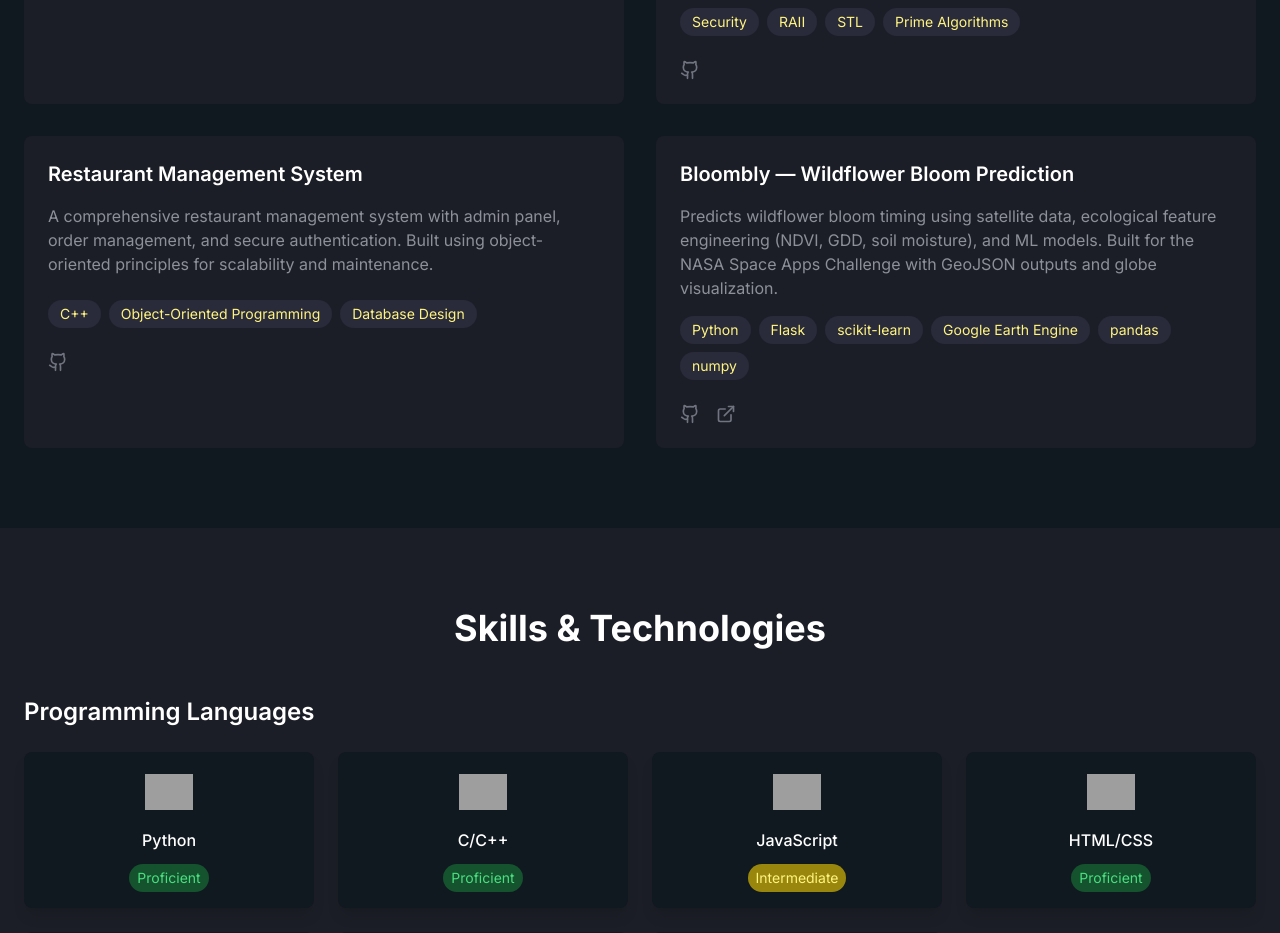
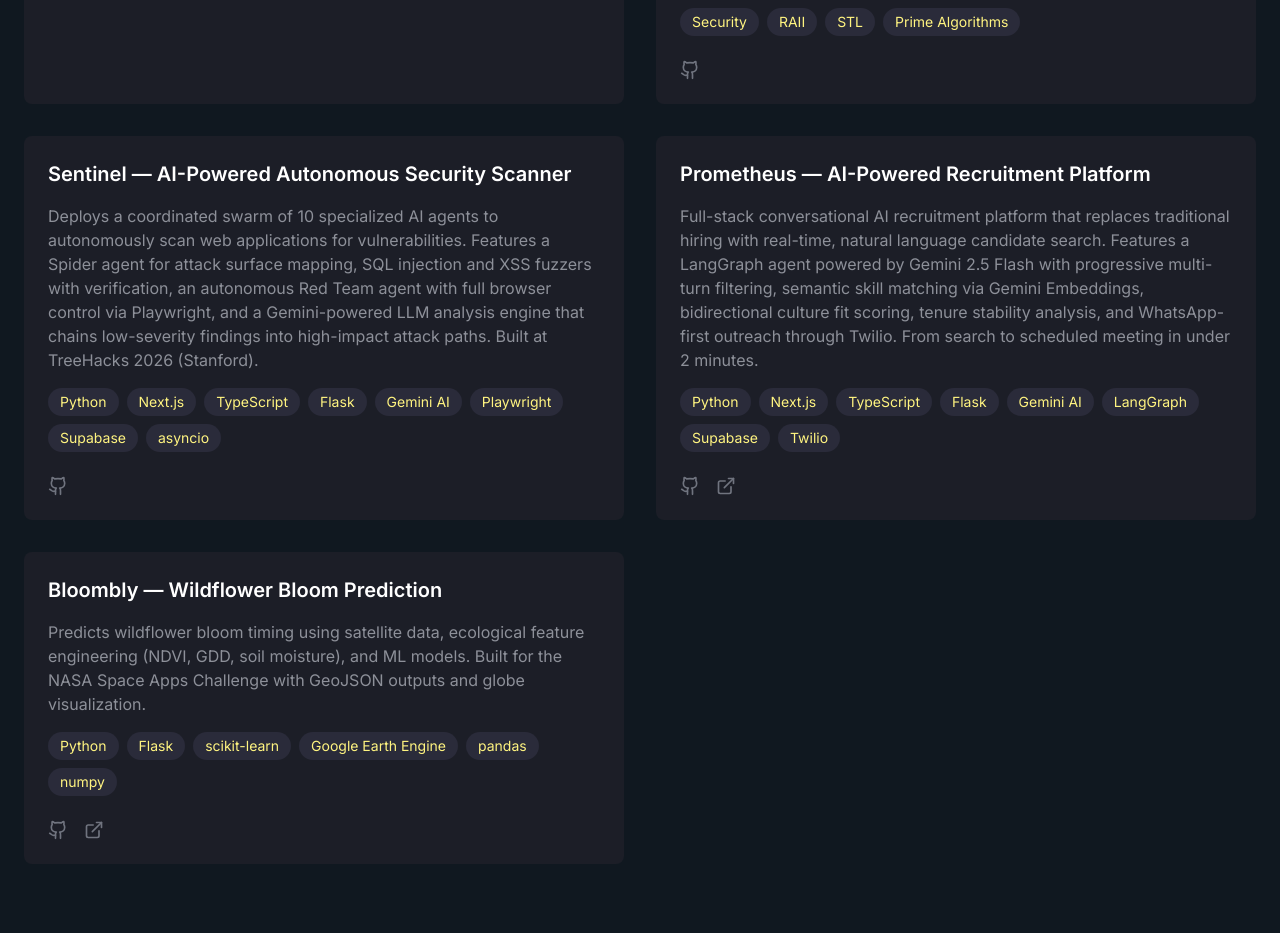
Before and after one commit to KIKW12/EA_Portfolio, a Next.js app: page / in a window 1280 px wide. Shown: the part 3800-4733 px from the top of the page. Built offline with nearby package versions, Linux system fonts and the light colour scheme; no server answers; grey boxes are pictures that could not be loaded.

Commit message:
update: new projects

```diff
--- a/components/sections/Projects.tsx
+++ b/components/sections/Projects.tsx
@@ -28,10 +28,17 @@ const projects: Project[] = [
     github: "https://github.com/KIKW12/Password-Generator-CPP"
   },
   {
-    title: "Restaurant Management System",
-    description: "A comprehensive restaurant management system with admin panel, order management, and secure authentication. Built using object-oriented principles for scalability and maintenance.",
-    technologies: ["C++", "Object-Oriented Programming", "Database Design"],
-    github: "https://github.com/KIKW12/Restaurant-Managment-System"
+    title: "Sentinel — AI-Powered Autonomous Security Scanner",
+    description: "Deploys a coordinated swarm of 10 specialized AI agents to autonomously scan web applications for vulnerabilities. Features a Spider agent for attack surface mapping, SQL injection and XSS fuzzers with verification, an autonomous Red Team agent with full browser control via Playwright, and a Gemini-powered LLM analysis engine that chains low-severity findings into high-impact attack paths. Built at TreeHacks 2026 (Stanford).",
+    technologies: ["Python", "Next.js", "TypeScript", "Flask", "Gemini AI", "Playwright", "Supabase", "asyncio"],
+    github: "https://github.com/KIKW12/sentinelTH2026"
+  },
+  {
+    title: "Prometheus — AI-Powered Recruitment Platform",
+    description: "Full-stack conversational AI recruitment platform that replaces traditional hiring with real-time, natural language candidate search. Features a LangGraph agent powered by Gemini 2.5 Flash with progressive multi-turn filtering, semantic skill matching via Gemini Embeddings, bidirectional culture fit scoring, tenure stability analysis, and WhatsApp-first outreach through Twilio. From search to scheduled meeting in under 2 minutes.",
+    technologies: ["Python", "Next.js", "TypeScript", "Flask", "Gemini AI", "LangGraph", "Supabase", "Twilio"],
+    github: "https://github.com/KIKW12/Prometheus",
+    link: "https://prometheus.enayala.dev"
   },
   {
     title: "Bloombly — Wildflower Bloom Prediction",
```
Also changed, not shown: 1 other file (tests, documents, lock files or other folders).
